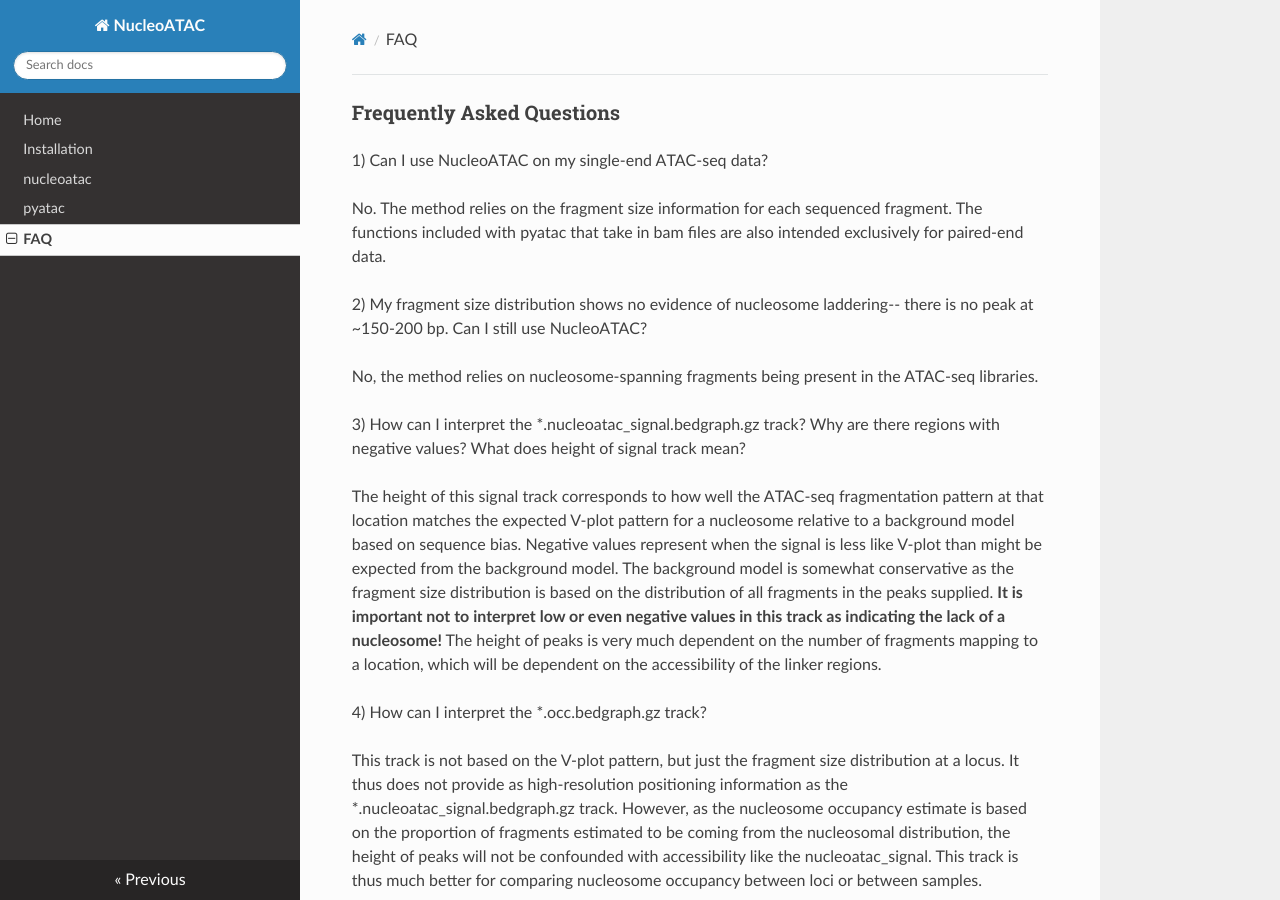
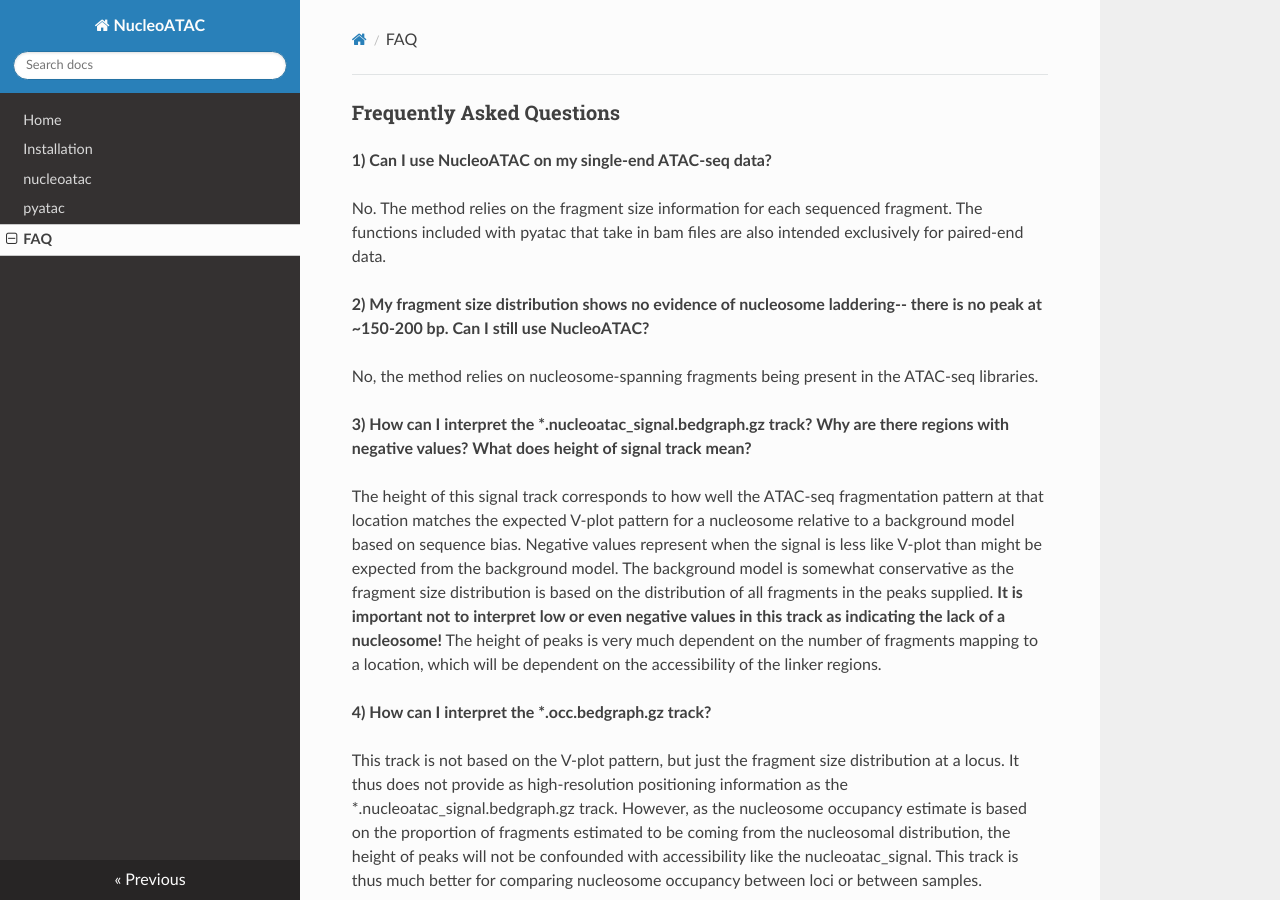
Before and after one commit to GreenleafLab/NucleoATAC, an MkDocs documentation site: the page built from docs/faq.md, in a window 1280 px wide and 900 px high. Built offline with MkDocs 1.6.1, drawn with Linux system fonts in a browser that asks for light colours; nearby versions of some CDN libraries; old or Windows-style settings are respelled for this version of MkDocs.

Commit message:
bolded questions in faq

```diff
--- a/docs/faq.md
+++ b/docs/faq.md
@@ -2,27 +2,27 @@
 
 
 
-1) Can I use NucleoATAC on my single-end ATAC-seq data?
+**1) Can I use NucleoATAC on my single-end ATAC-seq data?**
 
 No. The method relies on the fragment size information for each sequenced fragment. The functions included with pyatac that take in bam files are also intended exclusively for paired-end data.
 
-2)  My fragment size distribution shows no evidence of nucleosome laddering-- there is no peak at ~150-200 bp.  Can I still use NucleoATAC?
+**2)  My fragment size distribution shows no evidence of nucleosome laddering-- there is no peak at ~150-200 bp.  Can I still use NucleoATAC?**
 
 No, the method relies on nucleosome-spanning fragments being present in the ATAC-seq libraries.
 
-3) How can I interpret the \*.nucleoatac_signal.bedgraph.gz track?  Why are there regions with negative values?  What does height of signal track mean?
+**3) How can I interpret the \*.nucleoatac_signal.bedgraph.gz track?  Why are there regions with negative values?  What does height of signal track mean?**
 
 The height of this signal track corresponds to how well the ATAC-seq fragmentation pattern at that location matches the expected V-plot pattern for a nucleosome relative to a background model based on sequence bias.  Negative values represent when the signal is less like V-plot than might be expected from the background model.  The background model is somewhat conservative as the fragment size distribution is based on the distribution of all fragments in the peaks supplied.  **It is important not to interpret low or even negative values in this track as indicating the lack of a nucleosome!**  The height of peaks is very much dependent on the number of fragments mapping to a location, which will be dependent on the accessibility of the linker regions.
 
 
-4) How can I interpret the \*.occ.bedgraph.gz track?
+**4) How can I interpret the \*.occ.bedgraph.gz track?**
 
 This track is not based on the V-plot pattern, but just the fragment size distribution at a locus.  It thus does not provide as high-resolution positioning information as the \*.nucleoatac_signal.bedgraph.gz track.  However, as the nucleosome occupancy estimate is based on the proportion of fragments estimated to be coming from the nucleosomal distribution, the height of peaks will not be confounded with accessibility like the nucleoatac_signal.  This track is thus much better for comparing nucleosome occupancy between loci or between samples.
 
 When the signal-to-noise ratio in a sample is low, the nucleosome occupancy estimate will be systematically biased downwards.  This will especially be true outside of accessible regions of the genome, as most fragments in such region will be noise.  Thus to confidently determine that a region is nucleosome free, the occupancy track should be considered along with some measure of coverage, such as a track of the insertion density.
 
 
-5) There are several outputs with positions of nucleosomes-- what are the differences?
+**5) There are several outputs with positions of nucleosomes-- what are the differences?**
 
 The \*.occpeaks.bed.gz file contains positions of nucleosomes estimated from the \*.occ.bedgraph.gz track.  These will be *low resolution*.
 
@@ -30,6 +30,6 @@ The \*.nucpos.bed.gz file contains positions of nucleosomes estimated from the \
 
 The \*.nucmap_combined.bed.gz file is a merge of the other two, with the positions from the nucleoatac_signal favored when there is an overlap.  Generally many more positions will be called from the occupancy track, so this combined track is a way to get a more comprehensive set of positions while still having the higher resolution when possible.
 
-6)  What is the \*.nfrpos.bed.gz output?
+**6)  What is the \*.nfrpos.bed.gz output?**
 
 These are regions between two nucleosomes that have low intervening nucleosome occupancy.
```
